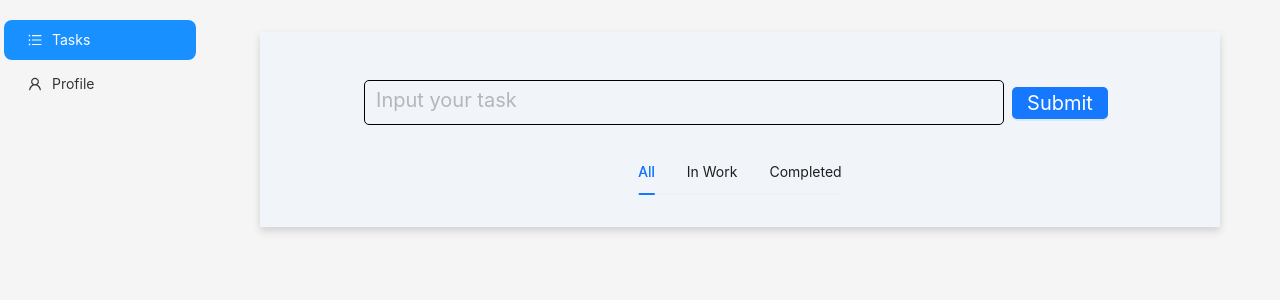
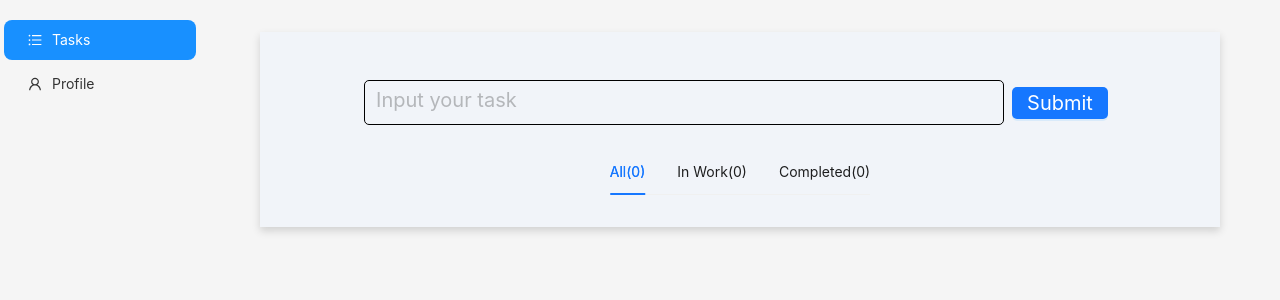
Before and after one commit to Bekarys7/CRM-System, a React (Vite) app: page / in a window 1280 px wide. Shown: the top 300 px of the page. Built offline with nearby package versions, Linux system fonts and the light colour scheme; no server answers; the HTML template or start-up script is replaced by a standard one.

Commit message:
добавил цифры к tabs

```diff
--- a/src/components/app/TodoTabs.tsx
+++ b/src/components/app/TodoTabs.tsx
@@ -2,28 +2,30 @@ import React from "react";
 import { Tabs } from "antd";
 import type { TabsProps } from "antd";
 import type { TabType } from "../../types/Tab.types";
+import type { Info } from "../../types/Todo.types";
 
 interface TodoTabsProps {
   setTabName: (key: TabType) => void;
+  todoInfo: Info | undefined;
 }
 
 const isFilterStatus = (key: string): key is TabType => {
-  return key === "all" || key === "inWork" || key === "completedd";
+  return key === "all" || key === "inWork" || key === "completed";
 };
 
-const TodoTabs: React.FC<TodoTabsProps> = ({ setTabName }) => {
+const TodoTabs: React.FC<TodoTabsProps> = ({ setTabName, todoInfo }) => {
   const items: TabsProps["items"] = [
     {
       key: "all",
-      label: "All",
+      label: `All(${todoInfo?.all || 0})`,
     },
     {
       key: "inWork",
-      label: "In Work",
+      label: `In Work(${todoInfo?.inWork || 0})`,
     },
     {
       key: "completed",
-      label: "Completed",
+      label: `Completed(${todoInfo?.completed || 0})`,
     },
   ];
 
--- a/src/pages/TodoPage.tsx
+++ b/src/pages/TodoPage.tsx
@@ -59,7 +59,7 @@ const TodoPage: React.FC = () => {
         <TodoInput updateTodos={fetchAndSetTodos} />
 
         <div className={styles.wrapper}>
-          <TodoTabs setTabName={handleTabChange} />
+          <TodoTabs setTabName={handleTabChange} todoInfo={todoData?.info} />
         </div>
 
         {showSpinner ? (
```
